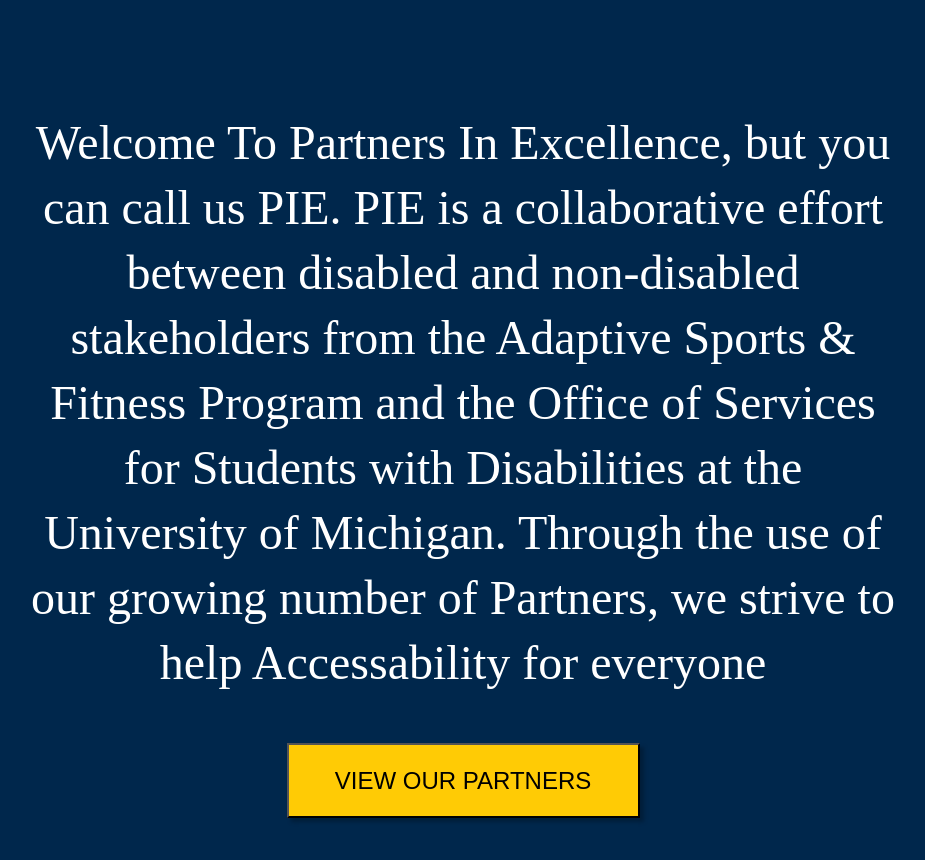
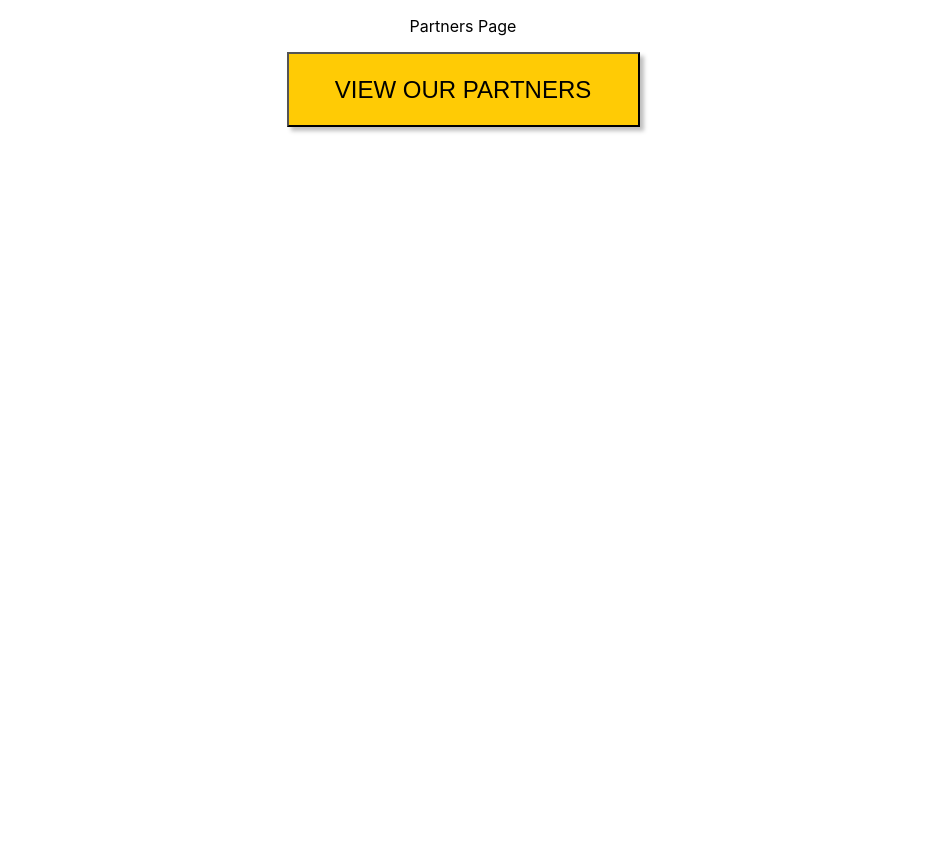
Before and after one commit to ConnorInglis18/pie-website, a React (Create React App) app: page / in a window 1280 px wide. Both pictures are taken after a click on the button "VIEW OUR PARTNERS". Shown: the top 860 px of the page, without its empty margins (177-1102 px from the left). After the commit the page ends 800 px from the top, so only its background shows below. Built offline with nearby package versions, Linux system fonts and the light colour scheme.

Commit message:
Allowed for changing the current page in the state, added partners page, implemented the 'View Partners' button the landing page

```diff
--- a/src/App.jsx
+++ b/src/App.jsx
@@ -1,6 +1,7 @@
 import { Component } from 'react';
 import './App.css';
 import LandingPage from './LandingPage';
+import PartnersPage from './PartnersPage';
 
 class App extends Component {
   constructor(props) {
@@ -19,10 +20,29 @@
     })
   }
 
+  showPartners = (e) => {
+    // e.preventDefault();
+    // console.log(e.target.name);
+    console.log("hey there");
+    this.setState({
+      curPage: "PartnersPage"
+    })
+  }
+
   render() {
     return (
       <div className="App">
-        <LandingPage/>
+        {/* {this.state.curPage == "LandingPage" ? <LandingPage showPartnersFxn={this.showPartners}/> : <PartnersPage/>} */}
+        {(() => {
+          switch (this.state.curPage) {
+            case "LandingPage":
+              return <LandingPage showPartnersFxn={this.showPartners}/>;
+            case "PartnersPage":
+              return <PartnersPage/>;
+            default:
+              return <LandingPage showPartnersFxn={this.showPartners}/>;
+          }
+        })()}
       </div>
     );
   }
--- a/src/LandingPage.jsx
+++ b/src/LandingPage.jsx
@@ -10,7 +10,7 @@
     return (
     <div className="LandingPage">
         <p>Welcome To Partners In Excellence, but you can call us PIE. PIE is a collaborative effort between disabled and non-disabled stakeholders from the Adaptive Sports & Fitness Program and the Office of Services for Students with Disabilities at the University of Michigan. Through the use of our growing number of Partners, we strive to help Accessability for everyone</p>
-        <button name="viewPartners">
+        <button name="viewPartners" onClick={this.props.showPartnersFxn}>
         VIEW OUR PARTNERS
         </button>
     </div>
--- /dev/null
+++ b/src/PartnersPage.jsx
@@ -0,0 +1,21 @@
+import { Component } from 'react';
+import './PartnersPage.css';
+
+class PartnersPage extends Component {
+  constructor(props) {
+    super(props);
+  }
+
+  render() {
+    return (
+    <div className="PartnersPage">
+        <p>Partners Page</p>
+        <button name="viewPartners">
+        VIEW OUR PARTNERS
+        </button>
+    </div>
+    );
+  }
+}
+
+export default PartnersPage;
```
Also changed, not shown: src/PartnersPage.css (added).
